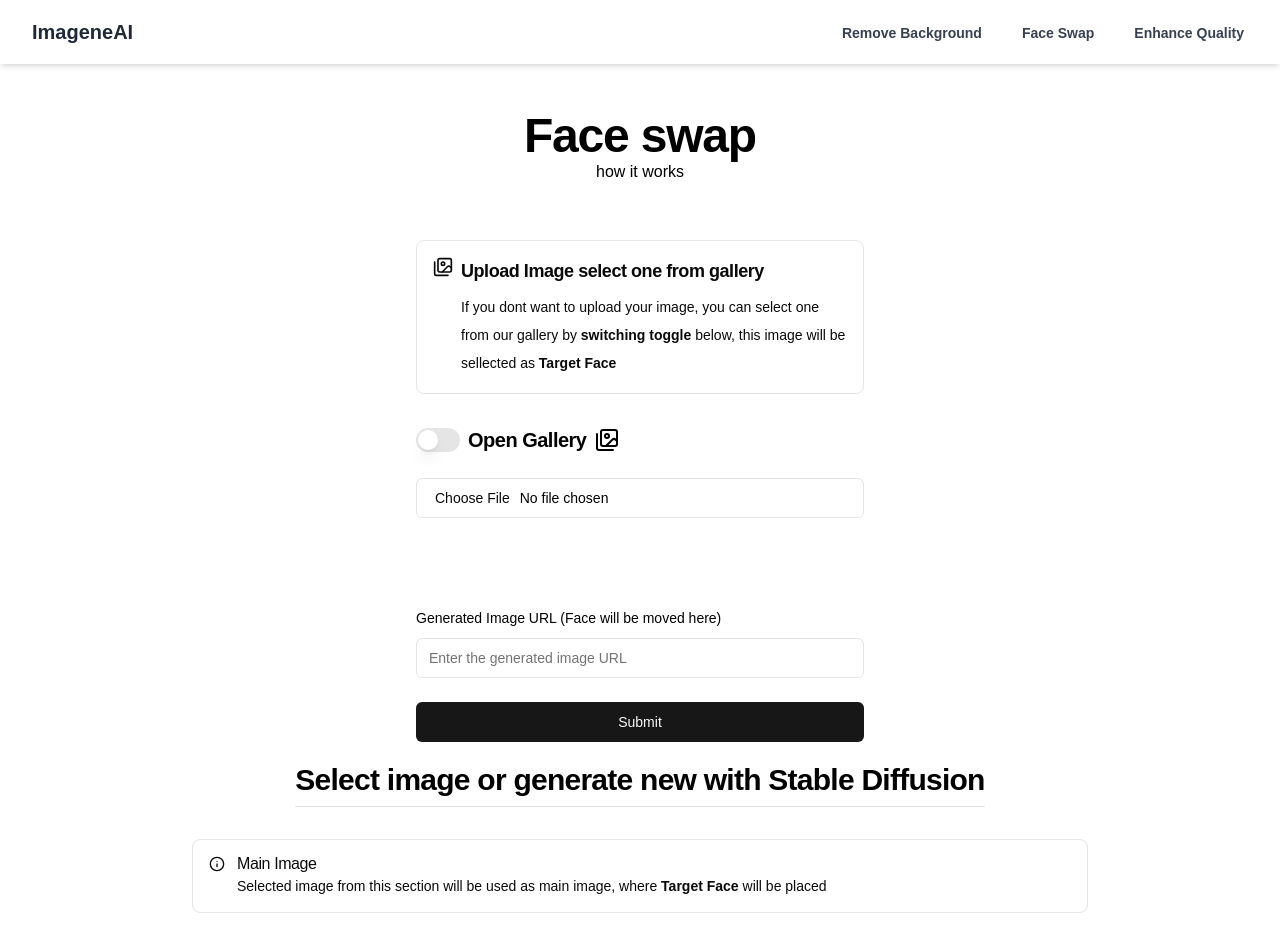
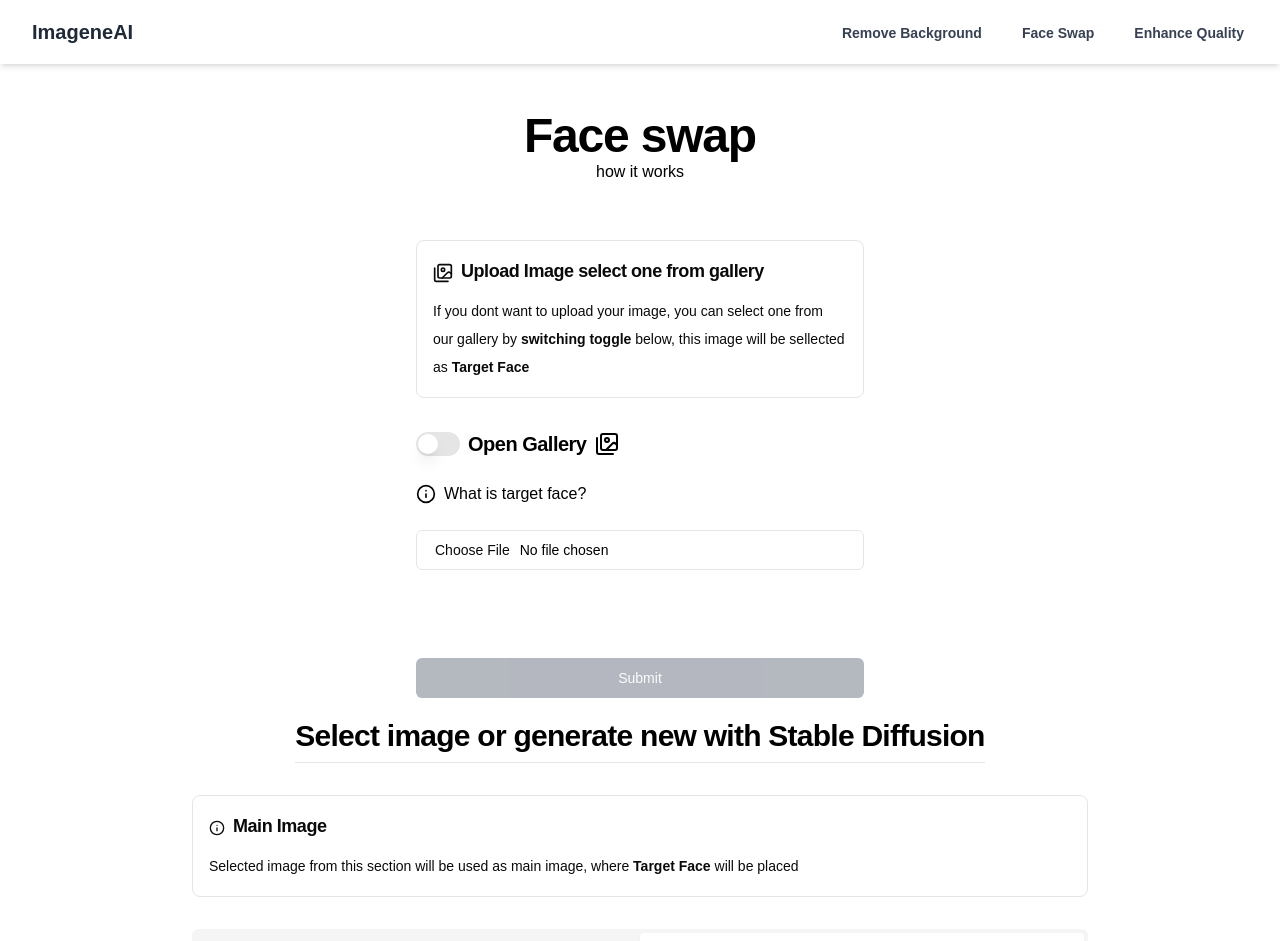
Before and after one commit to Achi00/image-editor, a Next.js app: page /face-swap in a window 1280 px wide. Shown: the top 941 px of the page. Built offline with nearby package versions, Linux system fonts and the light colour scheme.

Commit message:
enable face swap image download

```diff
--- /dev/null
+++ b/components/DownloadButton.tsx
@@ -0,0 +1,28 @@
+import { useImageDownload } from "@/hooks/useImageDownload";
+import React, { memo } from "react";
+import { Button } from "./ui/button";
+import { Download as DownloadIcon } from "lucide-react";
+
+const DownloadButton = memo(() => {
+  // download face swap image
+  const { isDownloadLoading, downloadError, handleDownload } =
+    useImageDownload();
+
+  return (
+    <Button
+      disabled={isDownloadLoading}
+      onClick={handleDownload}
+      className="flex gap-2 items-center"
+    >
+      <DownloadIcon />
+      {isDownloadLoading ? "Downloading..." : "Download"}
+      {downloadError instanceof Error && (
+        <p>Something went wrong: {downloadError.message}</p>
+      )}
+    </Button>
+  );
+});
+
+DownloadButton.displayName = "DownloadButton";
+
+export default DownloadButton;
--- /dev/null
+++ b/components/ReusableAlert.tsx
@@ -0,0 +1,32 @@
+import React, { ReactNode } from "react";
+import { Alert, AlertTitle, AlertDescription } from "./ui/alert";
+
+interface ReusableAlertProps {
+  icon: ReactNode;
+  title: string;
+  content: ReactNode;
+  className: string;
+}
+
+const ReusableAlert = ({
+  icon,
+  title,
+  content,
+  className,
+}: ReusableAlertProps) => {
+  return (
+    <Alert className={className}>
+      <div className="flex gap-2 items-center">
+        {icon}
+        <AlertTitle className="text-lg font-semibold tracking-tight">
+          {title}
+        </AlertTitle>
+      </div>
+      <AlertDescription className="leading-7 [&:not(:first-child)]:mt-2">
+        {content}
+      </AlertDescription>
+    </Alert>
+  );
+};
+
+export default ReusableAlert;
--- a/components/face-swap/FaceSwapForm.tsx
+++ b/components/face-swap/FaceSwapForm.tsx
@@ -1,50 +1,73 @@
 "use client";
-import React, { memo, useCallback, useState } from "react";
-import { SubmitHandler, useForm } from "react-hook-form";
+import React, { memo, useEffect, useState } from "react";
+import { SubmitHandler, useForm, useWatch } from "react-hook-form";
 import { FormFields } from "@/types";
 import { Button } from "@/components/ui/button";
 import { Input } from "@/components/ui/input";
-import { Label } from "../ui/label";
 import Image from "next/image";
 import { Images, Info, Loader2, X } from "lucide-react";
 import { useFaceSwap } from "@/hooks/useFaceSwap";
-import { Alert, AlertDescription, AlertTitle } from "../ui/alert";
 import GalleryToggle from "./GalleryToggle";
 import {
   useImageActions,
+  useImageStore,
   useSelectedSourceId,
   useSelectedTargetId,
 } from "@/store/useImageSelection";
-import { galleryImages } from "@/lib/images";
+import { galleryImages, imagesArr } from "@/lib/images";
 import { getImageById } from "@/utils/GetImageById";
 import ImageTabs from "./tabs/ImageTabs";
 import ReusableHoverCard from "../ReusableHoverCard";
-
+import ReusableAlert from "../ReusableAlert";
+import { getFileExtension } from "@/lib/getFileExtension";
+import DownloadButton from "../DownloadButton";
 const FaceSwapForm = () => {
   // store image url
+  // TODO: remove url after
   const [image, setImage] = useState<string | null>();
-  // custom fook to performe face swap and upload image into cloudinary
+  // performe face swap and upload image into cloudinary
   const { mutateAsync, isPending, error } = useFaceSwap();
-  // from zustand store
-  // const selectedId = useSelectedImageId();
-  // change selected target() image id globally
-  const selectedSourceId = useSelectedSourceId();
+
+  // from zustand store target(face) image id
   const selectedTargetId = useSelectedTargetId();
-  const { setSelectedBackgroundSourceId, setSelectedTargetFaceId } =
-    useImageActions();
+  // background image where face will be placed
+  const selectedBackgroundSourceId = useSelectedSourceId();
+  const { setSelectedTargetFaceId } = useImageActions();
 
-  // return selected image if selected image id != null
-  let selectedImage: string = "";
+  // pass image url to download api
+  const { setImageUrl } = useImageStore();
+
+  // return selected face image if selected image id != null
+  let selectedFaceImage: string = "";
   if (selectedTargetId !== null) {
-    selectedImage = getImageById(selectedTargetId, galleryImages);
+    selectedFaceImage = getImageById(selectedTargetId, galleryImages);
   }
+  // return selected background source
+  let selectedBgImage: string = "";
+  if (selectedBackgroundSourceId) {
+    selectedBgImage = getImageById(selectedBackgroundSourceId, imagesArr);
+  }
+
+  // check if image state changes and pass to zustand store
+  useEffect(() => {
+    if (image) {
+      setImageUrl(image);
+    }
+  }, [image, setImageUrl]);
+
   const {
     register,
     handleSubmit,
+    control,
     formState: { errors },
   } = useForm<FormFields>();
 
-  const onSubmit: SubmitHandler<FormFields> = async (e) => {
+  // check if user uploads there file and remove
+  const userImage = useWatch({ control, name: "user_image" });
+  const hasUserImage = Boolean(userImage?.[0]);
+
+  const onSubmit: SubmitHandler<FormFields> = async (data) => {
+    console.log("Raw form data:", data);
     try {
       // Handle both cases: uploaded file OR gallery image
       let userImageFile: File;
@@ -56,18 +79,23 @@ const FaceSwapForm = () => {
         userImageFile = new File([blob], `gallery-image-${selectedTargetId}`, {
           type: blob.type,
         });
-        console.log(publicImagePath);
-        console.log(response);
-        console.log(blob);
       } else {
-        // Use uploaded file
-        userImageFile = e.user_image[0];
+        const userInputFile = data.user_image[0];
+        userImageFile = new File(
+          [userInputFile],
+          `user-upload-${Date.now()}${getFileExtension(userInputFile.name)}`,
+          {
+            type: userInputFile.type || "image/jpeg", // Fallback type
+            lastModified: Date.now(),
           }
+        );
+      }
+
       const resUrl = await mutateAsync({
         // users image
         user_image: userImageFile,
         // image where face will be added
-        generated_image_url: e.generated_image_url,
+        generated_image_url: selectedBgImage,
       });
       setImage(resUrl);
       console.log(resUrl);
@@ -76,30 +104,54 @@ const FaceSwapForm = () => {
     }
   };
 
-  if (error) {
-    return <p>{error.message}</p>;
-  }
   return (
     <div className="flex items-center justify-center flex-col w-full">
       <form
         onSubmit={handleSubmit(onSubmit)}
         className="max-w-md mx-auto mt-10 space-y-6"
       >
+        {error && <div>{error.message}</div>}
         <div className="flex flex-col gap-4">
-          <Alert className="my-4">
-            <Images className="h-5 w-5" />
-            <AlertTitle className="text-lg font-semibold tracking-tight">
-              Upload Image select one from gallery
-            </AlertTitle>
-            <AlertDescription className="leading-7 [&:not(:first-child)]:mt-2">
-              If you dont want to upload your image, you can select one from our
-              gallery by <span className="font-semibold">switching toggle</span>{" "}
-              below, this image will be sellected as{" "}
+          <ReusableAlert
+            className="my-4"
+            icon={<Images className="h-5 w-5" />}
+            title="Upload Image select one from gallery"
+            content={
+              <>
+                If you dont want to upload your image, you can select one from
+                our gallery by{" "}
+                <span className="font-semibold">switching toggle</span> below,
+                this image will be sellected as{" "}
                 <span className="font-semibold">Target Face</span>
-            </AlertDescription>
-          </Alert>
+              </>
+            }
+          />
           {/* toggle gallery is open value */}
           <GalleryToggle />
+          <ReusableHoverCard
+            contentClassName="w-80"
+            trigger={
+              <div className="flex items-center gap-2 pt-2 cursor-pointer hover:underline-offset-2">
+                <Info className="cursor-pointer w-5 h-5" />
+                <p>What is target face?</p>
+              </div>
+            }
+            content={
+              <div className="flex justify-between space-x-4">
+                <div className="space-y-1">
+                  <h4 className="text-sm font-semibold">
+                    What is Target face?
+                  </h4>
+                  <p className="text-sm">
+                    Target face it type of image where existing face will be
+                    moved to main image which you can select below or generate a
+                    new one with{" "}
+                    <span className="font-semibold">Stable Diffusion</span>
+                  </p>
+                </div>
+              </div>
+            }
+          />
 
           {selectedTargetId === null ? (
             <Input
@@ -114,7 +166,7 @@ const FaceSwapForm = () => {
             <div className="relative w-[250px] h-[250px] flex flex-col gap-3">
               <Image
                 className="rounded-xl border-4 border-blue-500"
-                src={selectedImage}
+                src={selectedFaceImage}
                 alt="selected img"
                 width={250}
                 height={250}
@@ -129,32 +181,6 @@ const FaceSwapForm = () => {
                 <h4 className="text-xl font-semibold tracking-tight">
                   Target Face
                 </h4>
-                <ReusableHoverCard
-                  contentClassName="w-80"
-                  trigger={
-                    <div className="flex items-center gap-2 pt-2 cursor-pointer hover:underline-offset-2">
-                      <Info className="cursor-pointer w-3 h-3" />
-                      <p>What is target face?</p>
-                    </div>
-                  }
-                  content={
-                    <div className="flex justify-between space-x-4">
-                      <div className="space-y-1">
-                        <h4 className="text-sm font-semibold">
-                          What is Target face?
-                        </h4>
-                        <p className="text-sm">
-                          Target face it type of image where existing face will
-                          be moved to main image which you can select below or
-                          generate a new one with{" "}
-                          <span className="font-semibold">
-                            Stable Diffusion
-                          </span>
-                        </p>
-                      </div>
-                    </div>
-                  }
-                />
               </div>
             </div>
           )}
@@ -166,28 +192,19 @@ const FaceSwapForm = () => {
         </div>
 
         <div className="pt-16">
-          {/* TODO: remove and switch it with image from below component or with generated one */}
-          <Label htmlFor="generated_image_url">
-            Generated Image URL (Face will be moved here)
-          </Label>
-          <Input
-            id="generated_image_url"
-            type="text"
-            placeholder="Enter the generated image URL"
-            {...register("generated_image_url")}
-            className="mt-2 block w-full"
-          />
-          {errors.generated_image_url && (
-            <p className="text-red-500 mt-1 text-sm">
-              {errors.generated_image_url.message}
-            </p>
-          )}
-        </div>
-
           <Button
             type="submit"
-          className="w-full flex items-center gap-2"
-          disabled={isPending}
+            className={`w-full flex items-center gap-2 ${
+              (isPending ||
+                (selectedTargetId === null && !hasUserImage) ||
+                selectedBackgroundSourceId === null) &&
+              "bg-gray-500"
+            }`}
+            disabled={
+              isPending ||
+              (selectedTargetId === null && !hasUserImage) ||
+              selectedBackgroundSourceId === null
+            }
           >
             {isPending ? (
               <>
@@ -198,20 +215,38 @@ const FaceSwapForm = () => {
               "Submit"
             )}
           </Button>
+        </div>
       </form>
+      {/* final result */}
+      {image && (
+        <div className="flex flex-col gap-5 text-center py-4">
+          <h1 className="font-bold text-3xl">Final Result</h1>
+          <Image
+            className="rounded-3xl"
+            src={image}
+            alt="final result"
+            width={550}
+            height={550}
+          />
+          <DownloadButton />
+        </div>
+      )}
 
       <div className="flex flex-col pt-5 items-center gap-8">
         <h2 className="scroll-m-20 border-b pb-2 text-3xl font-semibold tracking-tight first:mt-0">
           Select image or generate new with Stable Diffusion
         </h2>
-        <Alert className="w-full">
-          <Info className="h-4 w-4" />
-          <AlertTitle>Main Image</AlertTitle>
-          <AlertDescription>
+        <ReusableAlert
+          className="w-full"
+          icon={<Info className="h-4 w-4" />}
+          title="Main Image"
+          content={
+            <>
               Selected image from this section will be used as main image, where{" "}
               <span className="font-semibold">Target Face</span> will be placed
-          </AlertDescription>
-        </Alert>
+            </>
+          }
+        />
         <ImageTabs />
       </div>
     </div>
--- a/hooks/useFaceSwap.ts
+++ b/hooks/useFaceSwap.ts
@@ -14,11 +14,13 @@ export const useFaceSwap = () => {
     mutationFn: async (input: FaceSwapInput) => {
       // create FormData
       const formData = new FormData();
+      console.log("user image: " + JSON.stringify(input.user_image));
       formData.append("user_image", input.user_image);
       formData.append("generated_image_url", input.generated_image_url);
 
       // face swap API
       const swapRes = await fetch(
+        // "http://127.0.0.1:5000/swap-face",
         "https://face-swap-api.wordcrafter.io/swap-face",
         {
           method: "POST",
--- /dev/null
+++ b/lib/getFileExtension.ts
@@ -0,0 +1,3 @@
+export const getFileExtension = (filename: string) => {
+  return filename.slice(((filename.lastIndexOf(".") - 1) >>> 0) + 2);
+};
```
Also changed, not shown: app/api/download/route.ts (added, +47 -0 lines), components/face-swap/GalleryToggle.tsx (+9 -4 lines), hooks/useImageDownload.ts (added, +34 -0 lines), store/useImageSelection.ts (+12 -0 lines), utils/DownloadImage.ts (added, +28 -0 lines). Lines whose indentation alone changed are shown as unchanged.
